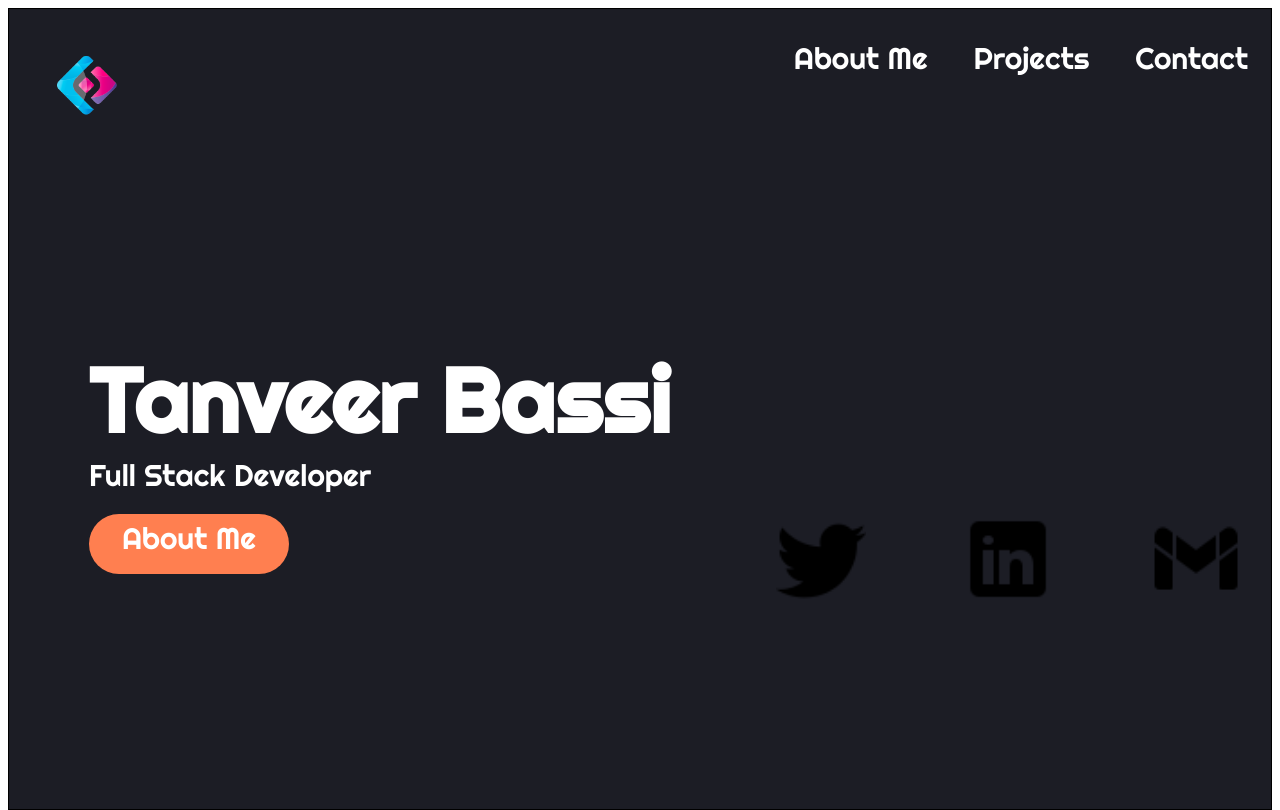
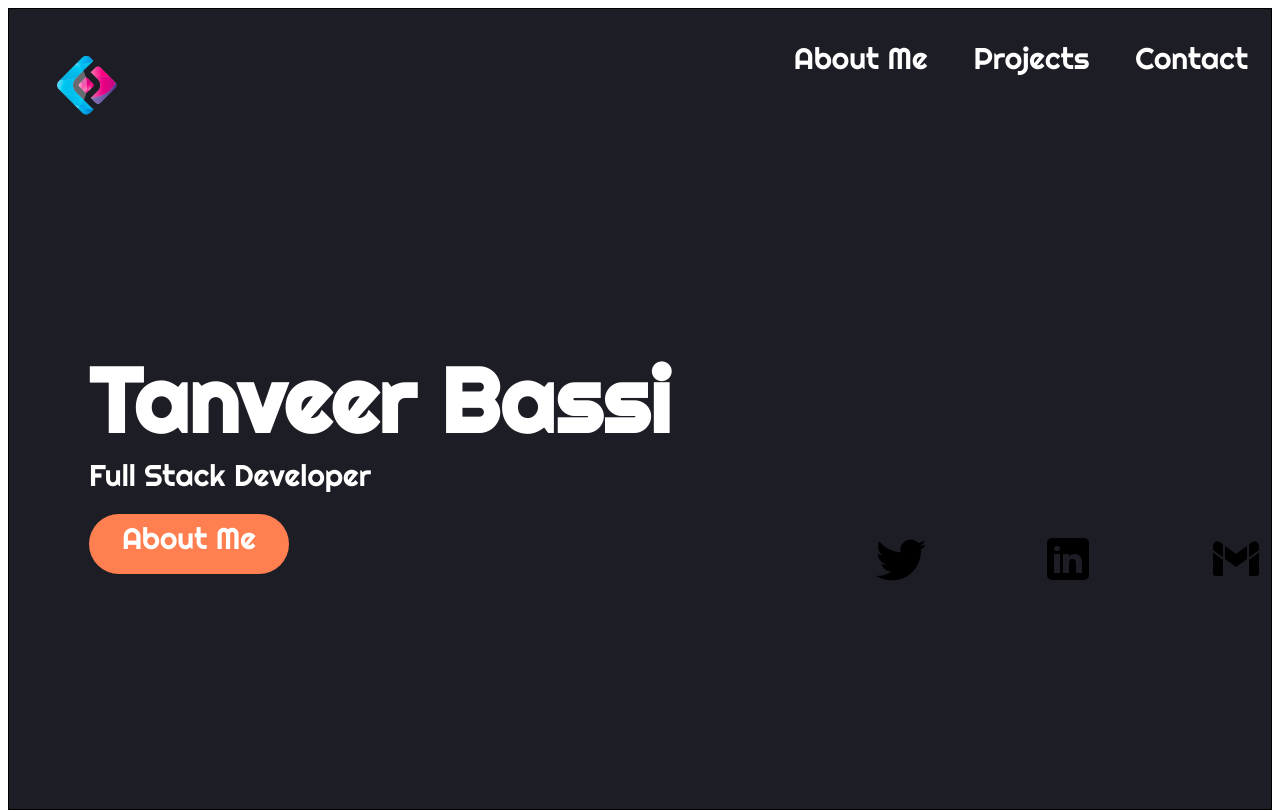
Before and after one commit to 13a551/1-page-portfolio, a plain HTML site: page index.html in a window 1280 px wide. Shown: the top 810 px of the page. Drawn offline with Linux system fonts and the light colour scheme.

Commit message:
Layout complete for CSS

```diff
--- a/index.html
+++ b/index.html
@@ -35,16 +35,20 @@
         </div>
         <div class="socials"></div>
         <img
-          class="logo"
+          class="social"
           src="src/images/icons8-twitter-50.png"
           alt="logo for portfolio"
         />
         <img
-          class="logo"
+          class="social"
           src="src/images/icons8-linkedin-50.png"
           alt="logo for portfolio"
         />
-        <img class="logo" src="src/images/icons8-gmail-50.png" />
+        <img
+          class="social"
+          src="src/images/icons8-gmail-50.png"
+          alt="logo for portfolio"
+        />
       </div>
     </section>
     <section></section>
--- a/src/styles.css
+++ b/src/styles.css
@@ -89,3 +89,7 @@ p {
   height: 90px;
   margin: 30px;
 }
+
+.social {
+  margin: 10px;
+}
```
